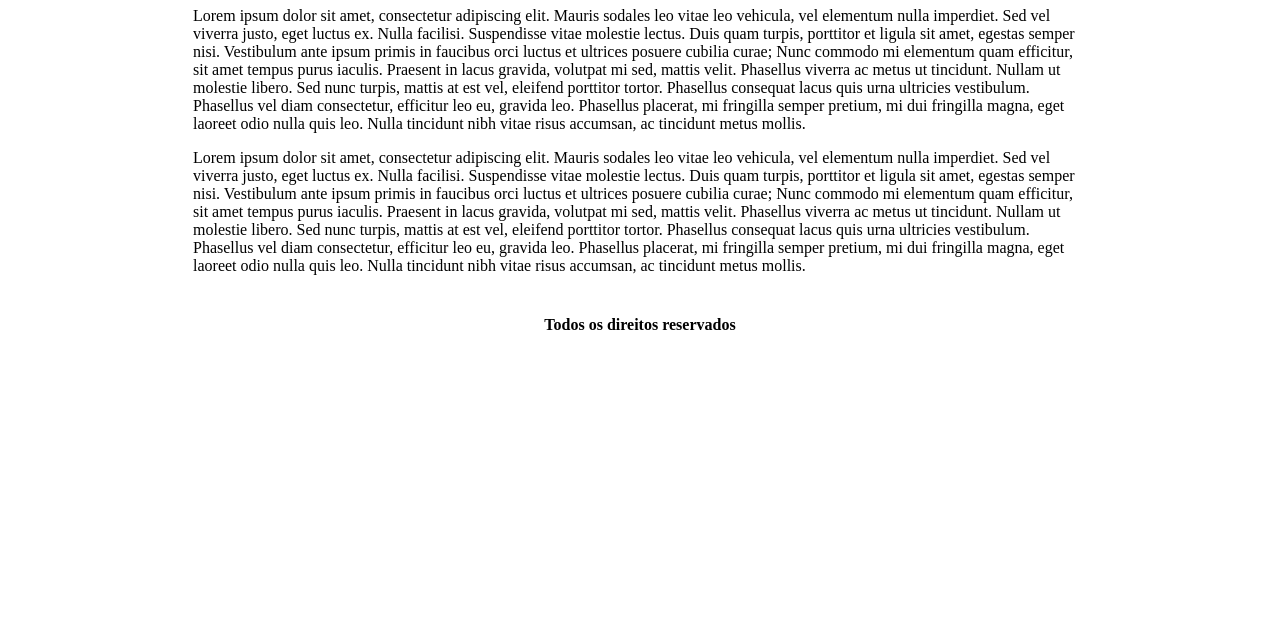
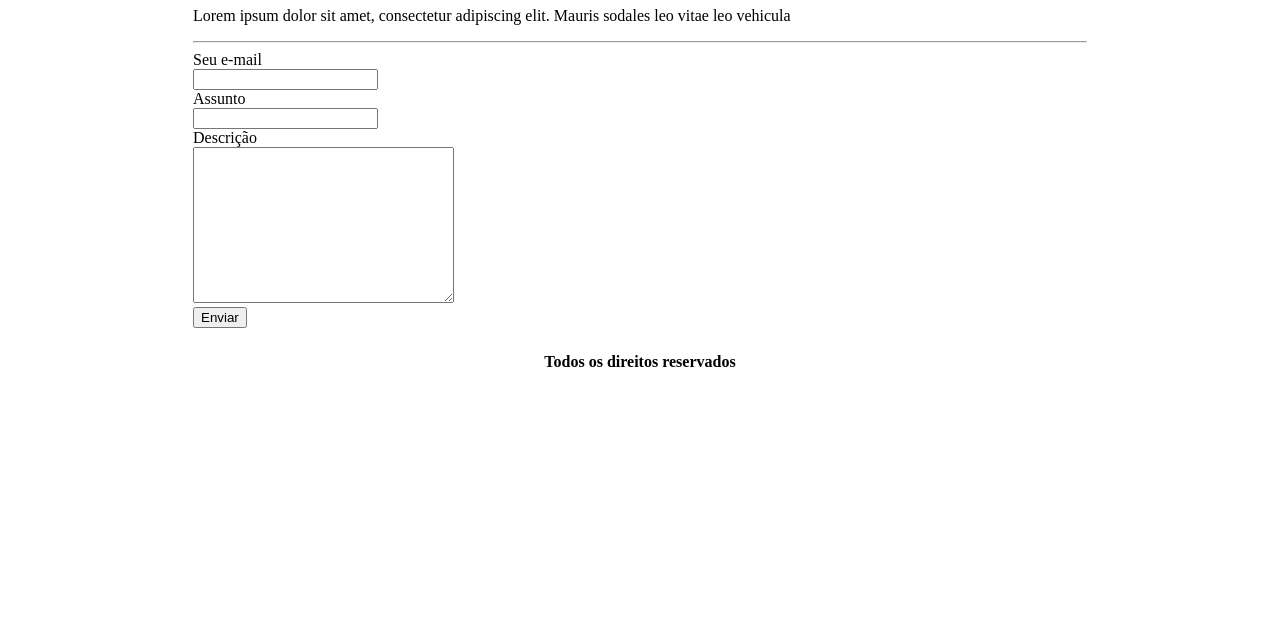
Before and after one commit to FlaviaLopesM/Projeto-UNES, a plain HTML site: page contato.html in a window 1280 px wide. Shown: the part 181-800 px from the top of the page. Drawn offline with Linux system fonts and the light colour scheme.

Commit message:
finalizado

```diff
--- a/contato.html
+++ b/contato.html
@@ -3,7 +3,7 @@
 <head>
     <meta charset="UTF-8">
 
-    <title>UNES - QContatos</title>
+    <title>UNES - Contato</title>
 </head>
 <body background="imagens/fundo2.png">
 
@@ -21,10 +21,35 @@
         </tr>
             <td ></td>
         <tr>
-            <td colspan="2"> <h1>Sobre a universidade</h1>
-                <p>Lorem ipsum dolor sit amet, consectetur adipiscing elit. Mauris sodales leo vitae leo vehicula, vel elementum nulla imperdiet. Sed vel viverra justo, eget luctus ex. Nulla facilisi. Suspendisse vitae molestie lectus. Duis quam turpis, porttitor et ligula sit amet, egestas semper nisi. Vestibulum ante ipsum primis in faucibus orci luctus et ultrices posuere cubilia curae; Nunc commodo mi elementum quam efficitur, sit amet tempus purus iaculis. Praesent in lacus gravida, volutpat mi sed, mattis velit. Phasellus viverra ac metus ut tincidunt. Nullam ut molestie libero. Sed nunc turpis, mattis at est vel, eleifend porttitor tortor. Phasellus consequat lacus quis urna ultricies vestibulum. Phasellus vel diam consectetur, efficitur leo eu, gravida leo. Phasellus placerat, mi fringilla semper pretium, mi dui fringilla magna, eget laoreet odio nulla quis leo. Nulla tincidunt nibh vitae risus accumsan, ac tincidunt metus mollis.</p>
+            <td colspan="2"> <h1>Entre em contato</h1>
+                <p>Lorem ipsum dolor sit amet, consectetur adipiscing elit. Mauris sodales leo vitae leo vehicula</p>
 
-                <p>Lorem ipsum dolor sit amet, consectetur adipiscing elit. Mauris sodales leo vitae leo vehicula, vel elementum nulla imperdiet. Sed vel viverra justo, eget luctus ex. Nulla facilisi. Suspendisse vitae molestie lectus. Duis quam turpis, porttitor et ligula sit amet, egestas semper nisi. Vestibulum ante ipsum primis in faucibus orci luctus et ultrices posuere cubilia curae; Nunc commodo mi elementum quam efficitur, sit amet tempus purus iaculis. Praesent in lacus gravida, volutpat mi sed, mattis velit. Phasellus viverra ac metus ut tincidunt. Nullam ut molestie libero. Sed nunc turpis, mattis at est vel, eleifend porttitor tortor. Phasellus consequat lacus quis urna ultricies vestibulum. Phasellus vel diam consectetur, efficitur leo eu, gravida leo. Phasellus placerat, mi fringilla semper pretium, mi dui fringilla magna, eget laoreet odio nulla quis leo. Nulla tincidunt nibh vitae risus accumsan, ac tincidunt metus mollis.</p>
+
+
+                <hr>
+
+                <form action="">
+                            Seu e-mail<br>
+                                <input type="text" name="email" > <br>
+
+                                Assunto<br>
+                                <input type="text" name="assunto" ><br>
+
+                                Descrição<br>
+                                <textarea name="descrição" cols="30" rows="10"></textarea><br>
+
+                                <input type="submit" value="Enviar">
+
+
+
+
+
+
+                </form>
+
+
+
+
 
             </td>
 
```
Also changed, not shown: quem-somos.html (+15 -0 lines).
